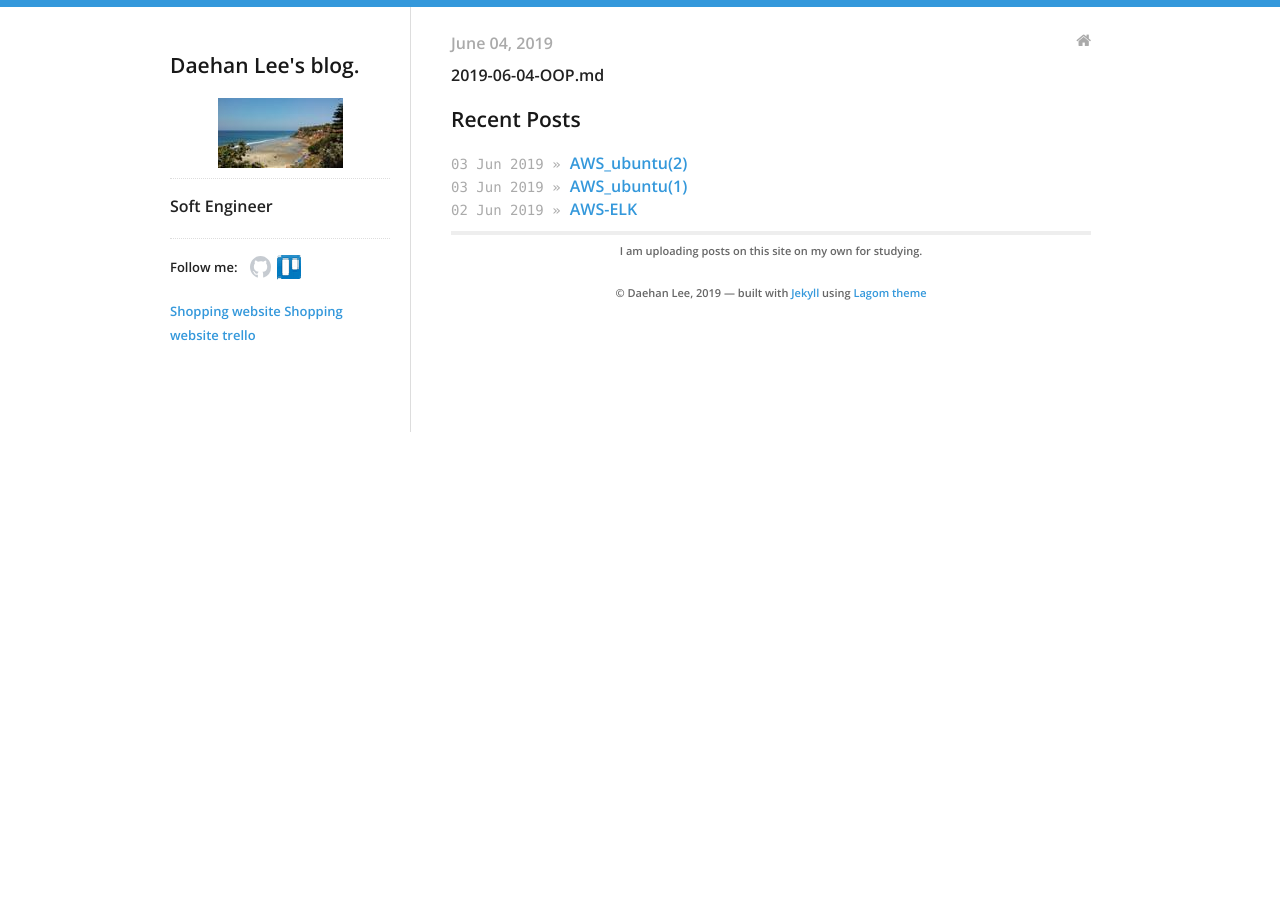
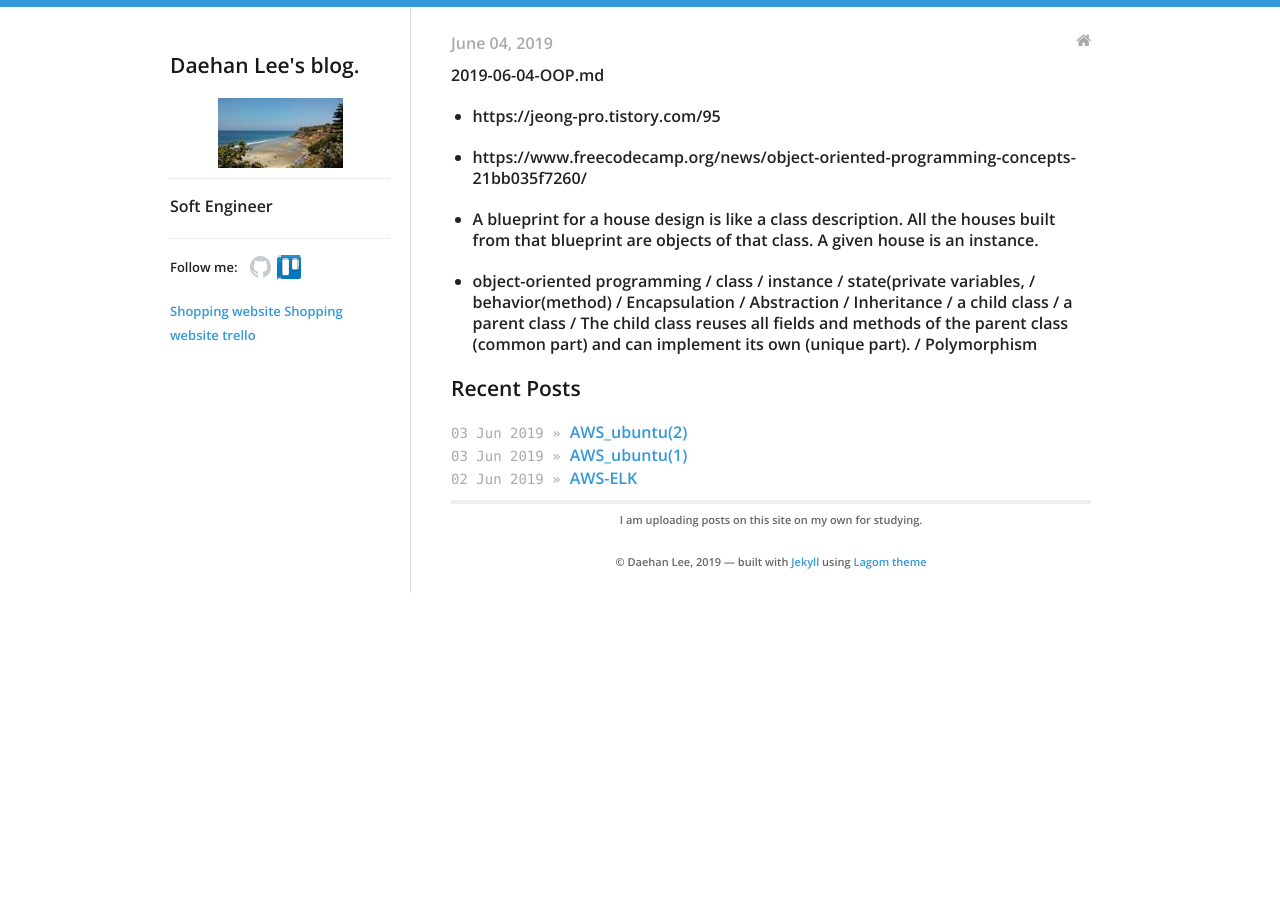
Before and after one commit to daehan0226/Study, a Jekyll site: the page built from _posts/2019-06-04-OOP.md, in a window 1280 px wide. Built offline with Jekyll 4.4.1, drawn with Linux system fonts in a browser that asks for light colours.

Commit message:
Update 2019-06-04-OOP.md

```diff
--- a/_posts/2019-06-04-OOP.md
+++ b/_posts/2019-06-04-OOP.md
@@ -5,3 +5,11 @@ categories:
 - blog
 ---
 2019-06-04-OOP.md
+
+* https://jeong-pro.tistory.com/95
+
+* https://www.freecodecamp.org/news/object-oriented-programming-concepts-21bb035f7260/
+
+* A blueprint for a house design is like a class description. All the houses built from that blueprint are objects of that class. A given house is an instance.
+
+* object-oriented programming / class / instance / state(private variables, / behavior(method) / Encapsulation / Abstraction / Inheritance / a child class / a parent class  / The child class reuses all fields and methods of the parent class (common part) and can implement its own (unique part). / Polymorphism
```
